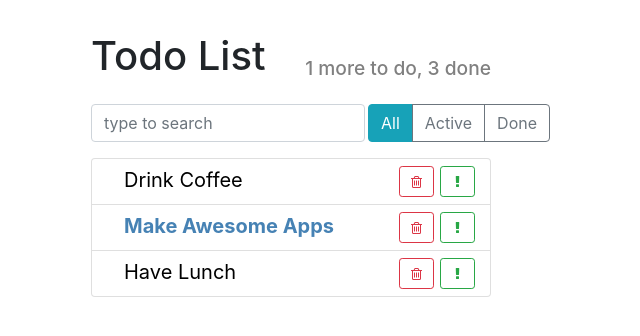
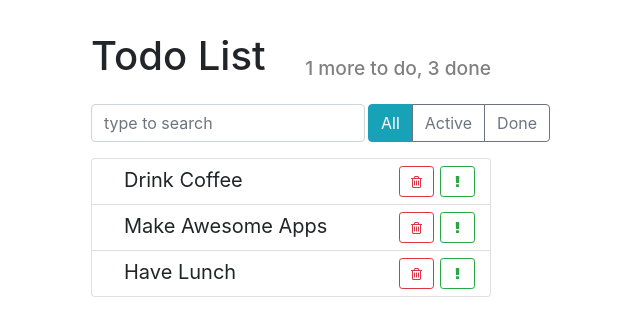
Before and after one commit to burdianov/todo, a React (Create React App) app: page / in a window 1280 px wide. Shown: the top 336 px of the page, without its empty margins (349-989 px from the left). Built offline with nearby package versions, Linux system fonts and the light colour scheme.

Commit message:
add one more click event listener

```diff
--- a/src/components/TodoListItem/TodoListItem.js
+++ b/src/components/TodoListItem/TodoListItem.js
@@ -4,7 +4,8 @@ import "./TodoListItem.css";
 
 class TodoListItem extends Component {
   state = {
-    done: false
+    done: false,
+    important: false
   };
 
   onLabelClick = () => {
@@ -13,33 +14,34 @@ class TodoListItem extends Component {
     });
   };
 
+  onMarkImportant = () => {
+    this.setState({
+      important: true
+    });
+  };
+
   render() {
-    const { label, important = false } = this.props;
-    const { done } = this.state;
+    const { label } = this.props;
+    const { done, important } = this.state;
 
     let classNames = ["todo-list-item"];
     if (done) {
       classNames.push("done");
     }
-
-    const style = {
-      color: important ? "steelblue" : "black",
-      fontWeight: important ? "bold" : "normal"
-    };
+    if (important) {
+      classNames.push("important");
+    }
 
     return (
       <span className={classNames.join(" ")}>
-        <span
-          className="todo-list-item-label"
-          style={style}
-          onClick={this.onLabelClick}
-        >
+        <span className="todo-list-item-label" onClick={this.onLabelClick}>
           {label}
         </span>
 
         <button
           type="button"
           className="btn btn-outline-success btn-sm float-right"
+          onClick={this.onMarkImportant}
         >
           <i className="fa fa-exclamation" />
         </button>
```
